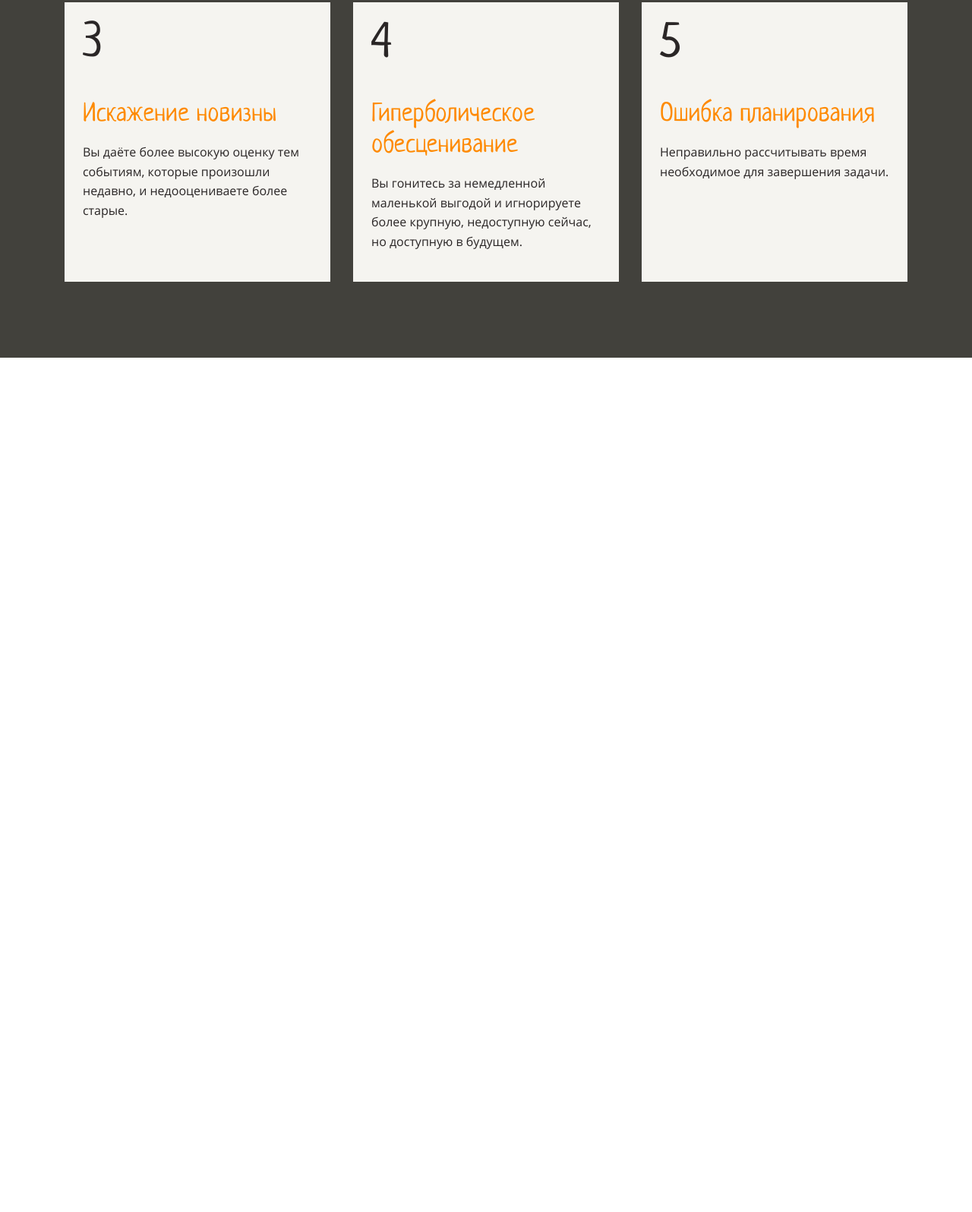
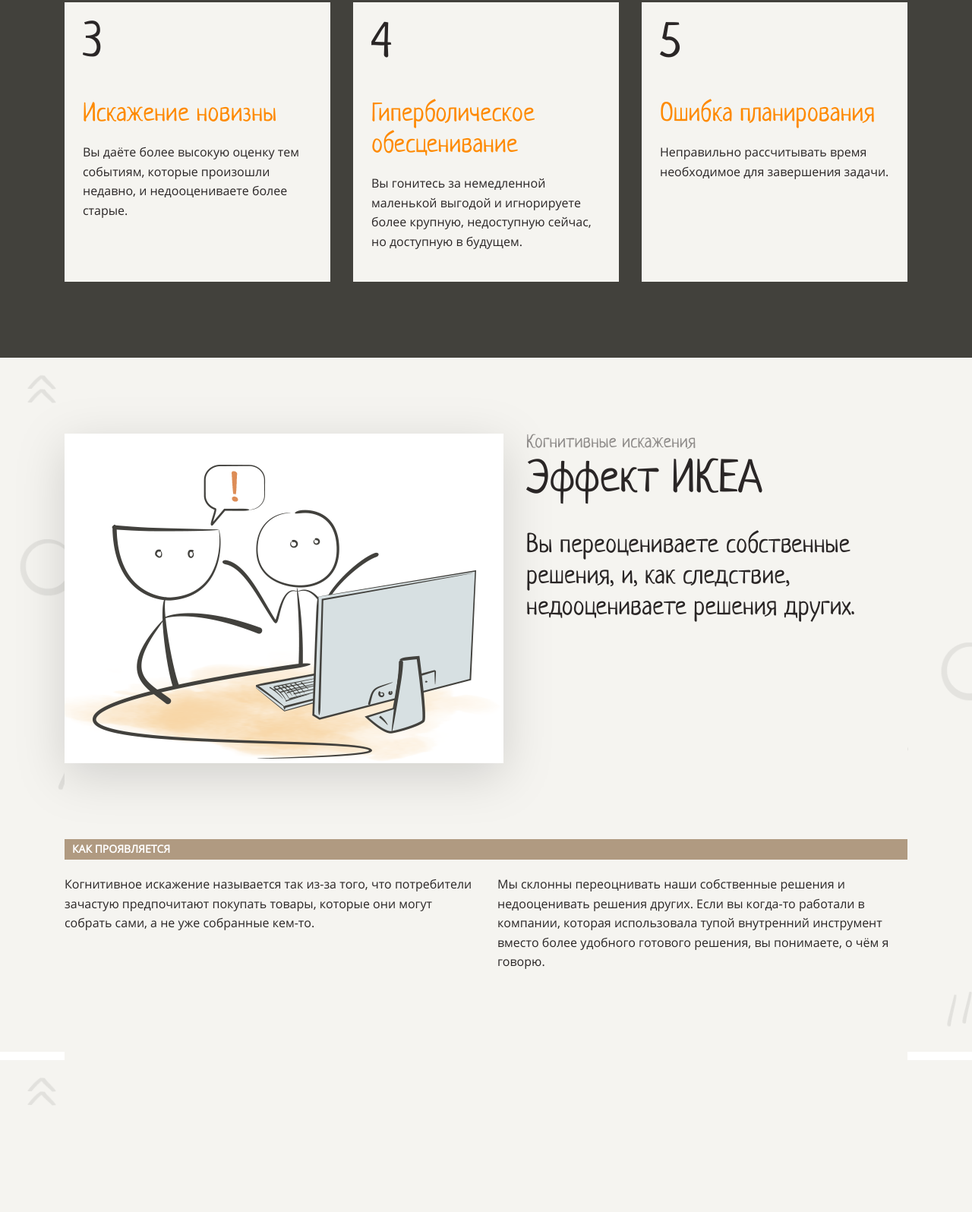
Before and after one commit to vasilievpg/layout-designer-project-lvl1, a website: page src/index.html in a window 1280 px wide. Shown: the part 2277-3873 px from the top of the page at 76% size. Before the commit the page ends 2748 px from the top, so only its background shows below. Drawn offline with Linux system fonts and the light colour scheme.

Commit message:
Сделал Эффект Икеи

```diff
--- a/src/index.html
+++ b/src/index.html
@@ -17,7 +17,7 @@
                     <img src="./images/main.png" alt="" class="image-main">
                     <h1><span class="color-primary">Когнитивные<br>искажения</span><br>в программировании</h1>
                     <div class="columns-2 pt-185">
-                        <p class="breake-after">Мы, разработчики, часто сталкиваемся с проблемами, которые идут вразрез с нашей продуктивностью. Но мы часто игнорируем целостную картину. Некоторые из этих проблем малозаметны, некоторые существенны. Иногда с ними можно как-то справиться, а иногда, к сожалению, нет.</p>
+                        <p class="break-after">Мы, разработчики, часто сталкиваемся с проблемами, которые идут вразрез с нашей продуктивностью. Но мы часто игнорируем целостную картину. Некоторые из этих проблем малозаметны, некоторые существенны. Иногда с ними можно как-то справиться, а иногда, к сожалению, нет.</p>
                         <p>Вместе они формируют что-то вроде замкнутого цикла, и это может привести к длительной потере продуктивности, багам и бесконечному разочарованию.</p>
                         <p>Если мы сможем минимизировать воздействие одного или нескольких из этих факторов, то сможем сломать и цикл, а остатки нейтрализовать.</p>
                         <a href="#" class="button mt-40">подробнее</a>
@@ -39,11 +39,11 @@
         <section id="navigation">
             <div class="d-flex wrap space-between">
                 <div class="width-350 mb-20">
-                    <h2 class="color-white  fs-52"><span class="color-primary">5 когнитивных искажений</span><br> о существовании которых стоит помнить</h2>
+                    <h2 class="color-white fs-52"><span class="color-primary">5 когнитивных искажений</span><br> о существовании которых стоит помнить</h2>
                 </div>
                 <div class="card background-light mb-20">
                     <div class="number">1</div>
-                    <h3 class="color-primary"><a href="#" class="card-link">Эффект ИКЕА</a></h3>
+                    <h3 class="color-primary"><a href="#ikea-effect" class="card-link">Эффект ИКЕА</a></h3>
                     <p>Вы переоцениваете собственные решения, и, как следствие, недооцениваете решения других.</p>
                 </div>
                 <div class="card background-light mb-20">
@@ -67,6 +67,36 @@
             </div>
         </section>
     </div>
+    <div class="relative d-flex justify-center">
+        <div class="background background-light">
+            <div class="background background-image">
+                <section id="ikea-effect">
+                    <div class="d-flex">
+                        <img src="./images/1.png" class="img-effect" alt="">
+                        <div class="ml-30">
+                            <div class="subtitle">Когнитивные искажения</div>
+                            <h2>Эффект ИКЕА</h2>
+                            <div class="lead mt-30">Вы переоцениваете собственные решения, и, как следствие, недооцениваете решения других.</div>
+                        </div>
+                    </div>
+                    <div class="underlay bg-brown mt-100 mb-20"><h3 class="color-white heading-underlay">Как проявляется</h3></div>
+                    <div class="columns-2">
+                        <p class="break-after">Когнитивное искажение называется так из-за того, что потребители зачастую предпочитают покупать товары, которые они могут собрать сами, а не уже собранные кем-то.</p>
+                        <p>Мы склонны переоцнивать наши собственные решения и недооценивать решения других. Если вы когда-то работали в компании, которая использовала тупой внутренний инструмент вместо более удобного готового решения, вы понимаете, о чём я говорю.</p>
+                    </div>
+                </section>
+            </div>
+        </div>
+    </div>
+    <div class="relative d-flex justify-center">
+        <div class="background background-light">
+            <div class="background background-image">
+                <section id="premature-optimization">
+
+                </section>
+            </div>
+        </div>
+    </div>
     <footer></footer>
 </main>
 </body>
--- a/src/styles/style.css
+++ b/src/styles/style.css
@@ -54,6 +54,20 @@
 
 h3 {
   font-size: 34px;
+}
+
+.subtitle {
+  font-family: Neucha, sans-serif;
+  font-weight: normal;
+  font-size: 24px;
+  color: var(--transparent-dark);
+}
+
+.lead {
+  font-family: Neucha, sans-serif;
+  font-weight: normal;
+  font-size: 34px;
+  line-height: 1.2;
 }
 
 main {
@@ -116,7 +130,7 @@
   padding-top: 185px;
 }
 
-.breake-after {
+.break-after {
   break-after: column;
 }
 
@@ -249,3 +263,31 @@
   height: 100%;
   content: "";
 }
+
+.img-effect {
+  min-width: 578px;
+  filter: drop-shadow(0px 16px 32px rgba(0, 0, 0, 0.15));
+}
+
+.ml-30 {
+  margin-left: 30px;
+}
+
+.mt-100 {
+  margin-top: 100px;
+}
+
+.underlay {
+  padding: 5px 10px;
+}
+
+.heading-underlay {
+  font-family: "Open Sans", sans-serif;
+  font-size: 14px;
+  font-weight: 700;
+  text-transform: uppercase;
+}
+
+.bg-brown {
+  background-color: var(--brown);
+}
```
